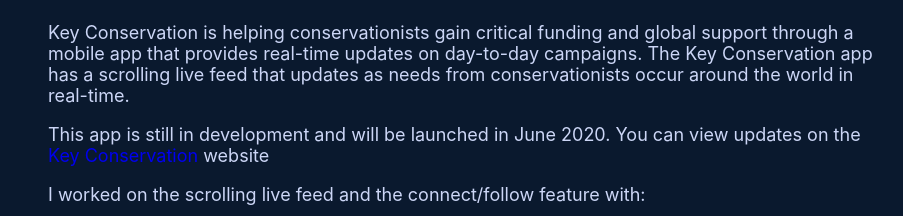
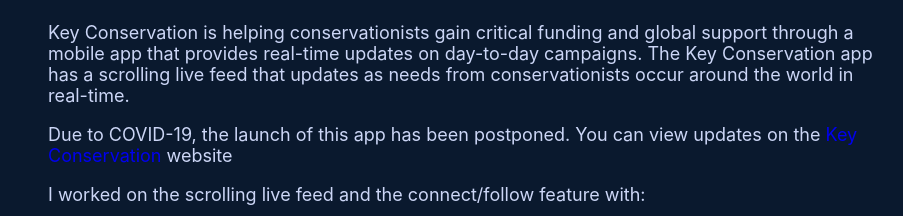
Before and after one commit to briannaworkman/portfolio, a React (Create React App) app: page / in a window 1280 px wide. Shown: the part 4040-4256 px from the top of the page, without its empty margins (176-1079 px from the left). Built offline with nearby package versions, Linux system fonts and the light colour scheme.

Commit message:
changes description for Key

```diff
--- a/src/components/Projects.js
+++ b/src/components/Projects.js
@@ -134,8 +134,8 @@
               occur around the world in real-time.
             </p>
             <p>
-              This app is still in development and will be launched in June
-              2020. You can view updates on the{' '}
+              Due to COVID-19, the launch of this app has been postponed. You
+              can view updates on the{' '}
               <a
                 href='https://www.keyconservation.org/'
                 target='_blank'
```
